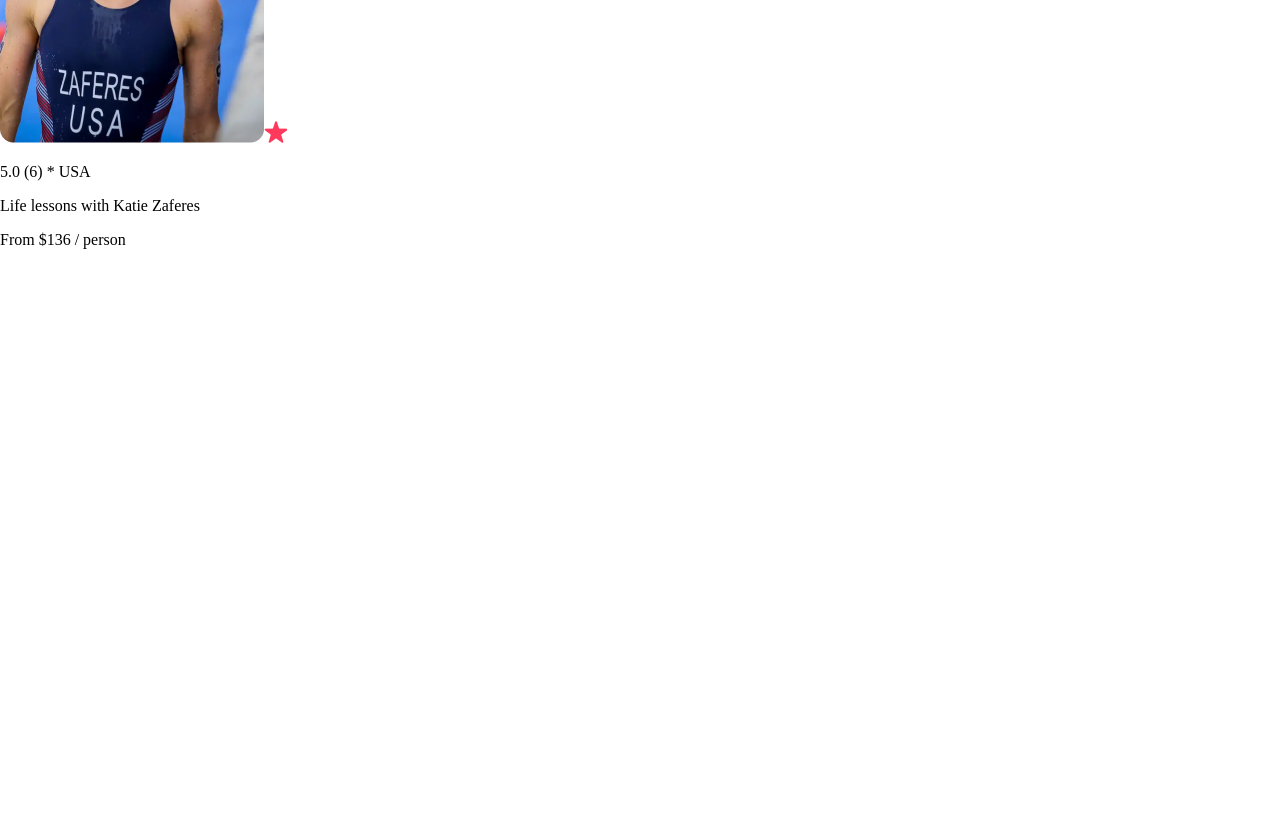
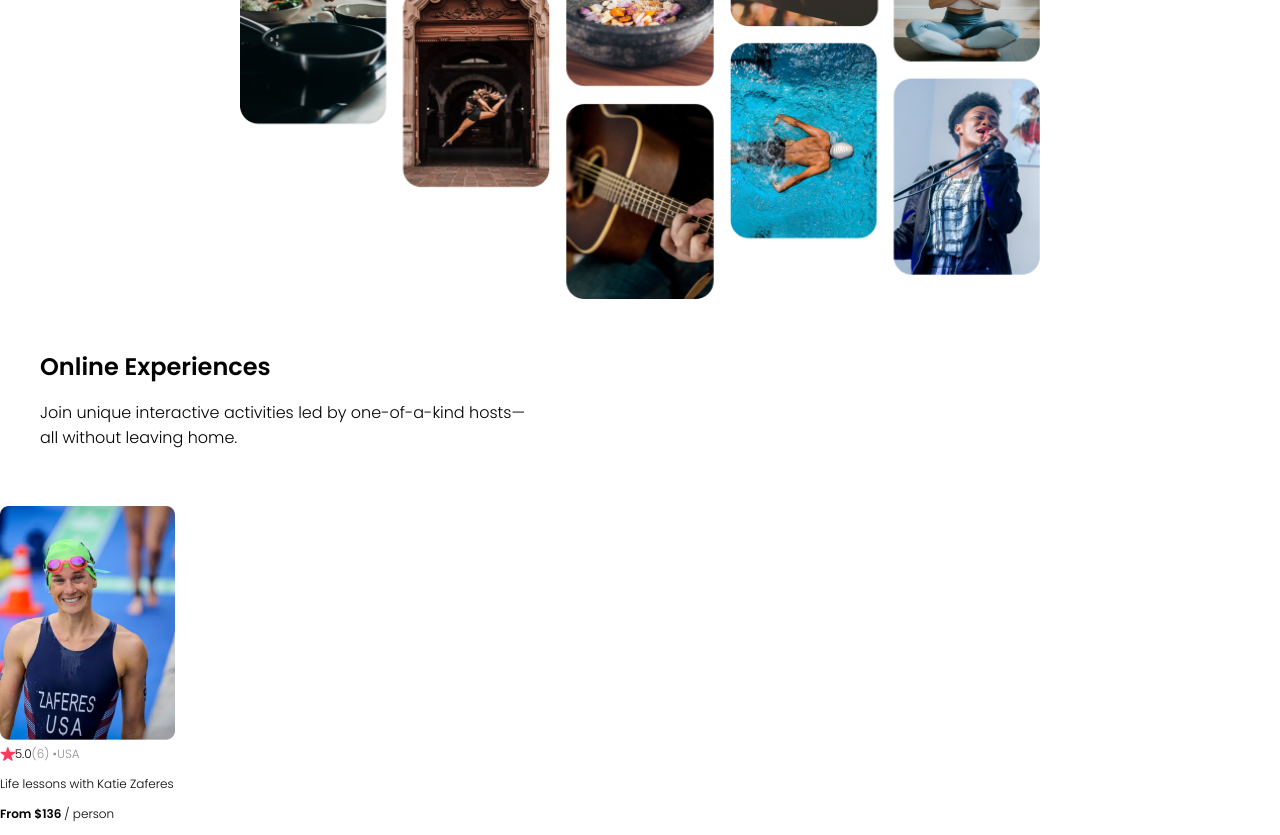
Before and after one commit to ahusicic1/AirBnb-Experiences-React-app, a React (Vite) app: page / in a window 1280 px wide. Shown: the part 280-1115 px from the top of the page. Before the commit the page ends 800 px from the top, so only its background shows below. Built offline with nearby package versions, Linux system fonts and the light colour scheme.

Commit message:
add props to card component

```diff
--- a/App.jsx
+++ b/App.jsx
@@ -3,18 +3,19 @@ import Navbar from "./components/Navbar"
 import Hero from "./components/Hero"
 import Card from "./components/Card"
 
-
-/*
-Challenge: Build the Navbar component.
-Check the Figma file for the design specifics.
-<Hero />
-*/
-
 export default function App() {
     return (
         <div>
             <Navbar />
-            <Card />
+            <Hero />
+            <Card
+                img = "katie-zaferes.png"
+                rating = "5.0"
+                reviewCount = {6}
+                country = "USA"
+                title = "Life lessons with Katie Zaferes"
+                price = {136}
+            />
         </div>
     )
 }
--- a/components/Card.jsx
+++ b/components/Card.jsx
@@ -1,32 +1,19 @@
 import React from "react"
 
-/*
-Challenge: Build the Card component
-For now, hard-code in the data (like
-the rating, title, price, etc.)
 
-Notes:
-- Only render 1 instance (I already did this for you)
-- The star icon and photo (katie-zaferes.png) are in the images
-  folder for your use
-- Make sure to include:
-    - image
-    - star icon (star.png), rating, and review count
-    - title
-    - cost/person
-- The main purpose of this challenge is to show you where our limitations
-  currently are, so don't worry about the fact that you're hard-coding all
-  this data into the component.
-*/
-
-export default function Card() {
+export default function Card(props) {
     return (
         <div className="card--div">
-        <img src="..\images\katie-zaferes.png" className="card--image"></img>
-        <img src="..\images\star.png" className="star--image"></img>
-        <p className="card--details">5.0 (6) * USA</p>
-        <p>Life lessons with Katie Zaferes</p>
-        <p>From $136 / person</p>
+        <img src={`../images/${props.img}`} className="card--image"></img>
+
+        <div className="card--stats">
+            <img src="..\images\star.png" className="star--image"></img>
+            <span>{props.rating}</span>
+            <span className="gray">({props.reviewCount}) • </span>
+            <span className="gray">{props.country}</span>
+        </div>
+        <p>{props.title}</p>
+        <p> <span className="bold">From ${props.price} </span> / person</p>
         </div>
     )
 }
--- a/style.css
+++ b/style.css
@@ -5,6 +5,7 @@
 body {
     margin: 0;
     padding: 0;
+    font-family: Poppins;
 }
 
 nav{
@@ -12,6 +13,14 @@ nav{
     height: 70px;
     padding: 20px;
     box-shadow: 0px 3px 7px rgba(0, 0, 0, 0.1);
+}
+
+.gray{
+    color: #918E9B;
+}
+
+.bold{
+    font-weight: bold;
 }
 
 #airbnb_logo{
@@ -40,7 +49,6 @@ section{
 #title{
     padding-top: 30px;
     margin-bottom: 16px;
-    font-family: Poppins;
 }
 
 #description{
@@ -48,3 +56,21 @@ section{
     width: 500px;
     margin-top: 0;
 }
+
+.card--div{
+    width: 175px;
+    font-size: 12px;
+}
+
+.card--image{
+    width: 100%;
+}
+
+.card--stats{
+    display: flex;
+    align-items: center;
+}
+
+.star--image{
+    height: 14px;
+}
```
